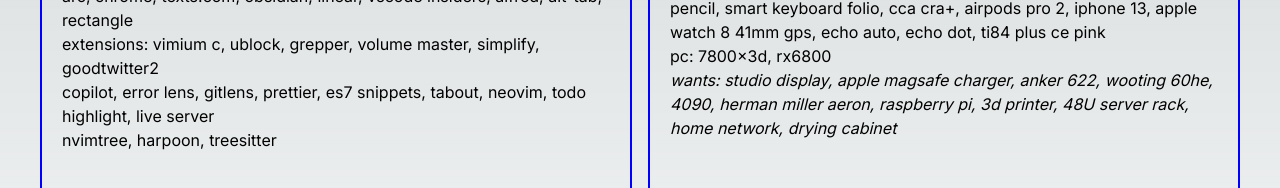
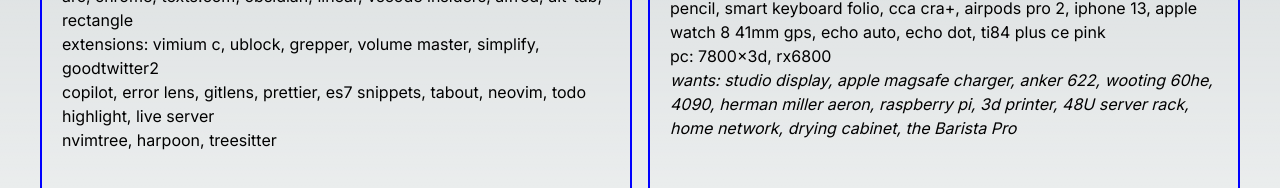
Before and after one commit to 5brian/catalogue, a Next.js app: page /stuff in a window 1280 px wide. Shown: the part 192-380 px from the top of the page. Built offline with nearby package versions, Linux system fonts and the light colour scheme.

Commit message:
the Barista Pro

```diff
--- a/app/stuff/page.tsx
+++ b/app/stuff/page.tsx
@@ -55,7 +55,7 @@
               <i>
                 wants: studio display, apple magsafe charger, anker 622, wooting
                 60he, 4090, herman miller aeron, raspberry pi, 3d printer, 48U
-                server rack, home network, drying cabinet
+                server rack, home network, drying cabinet, the Barista Pro
               </i>
             </p>
           </div>
```
